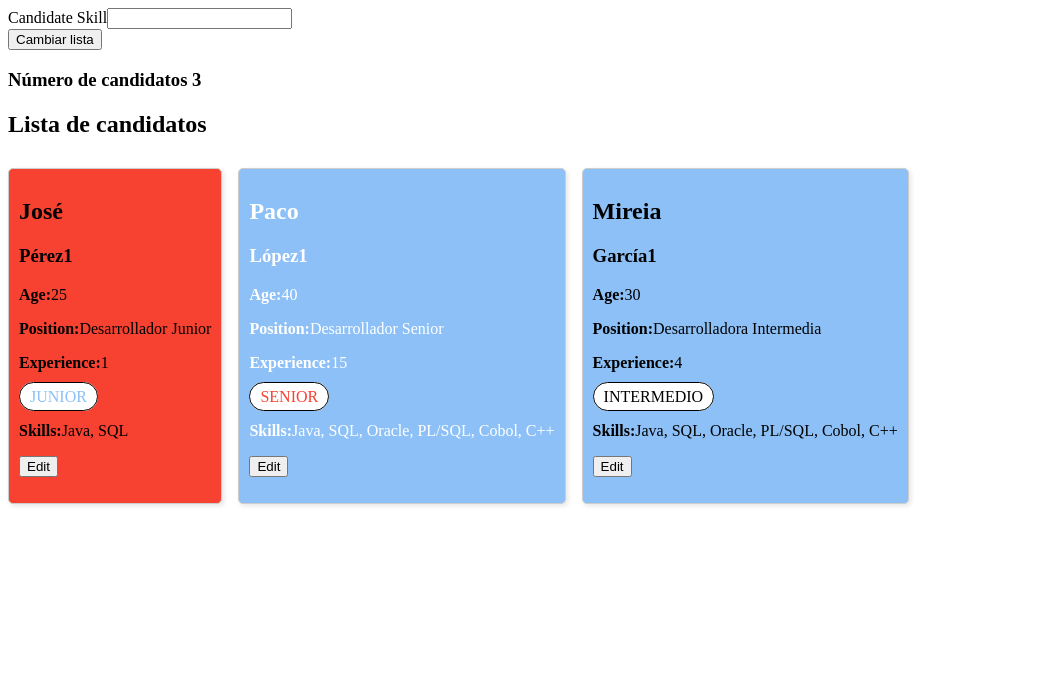
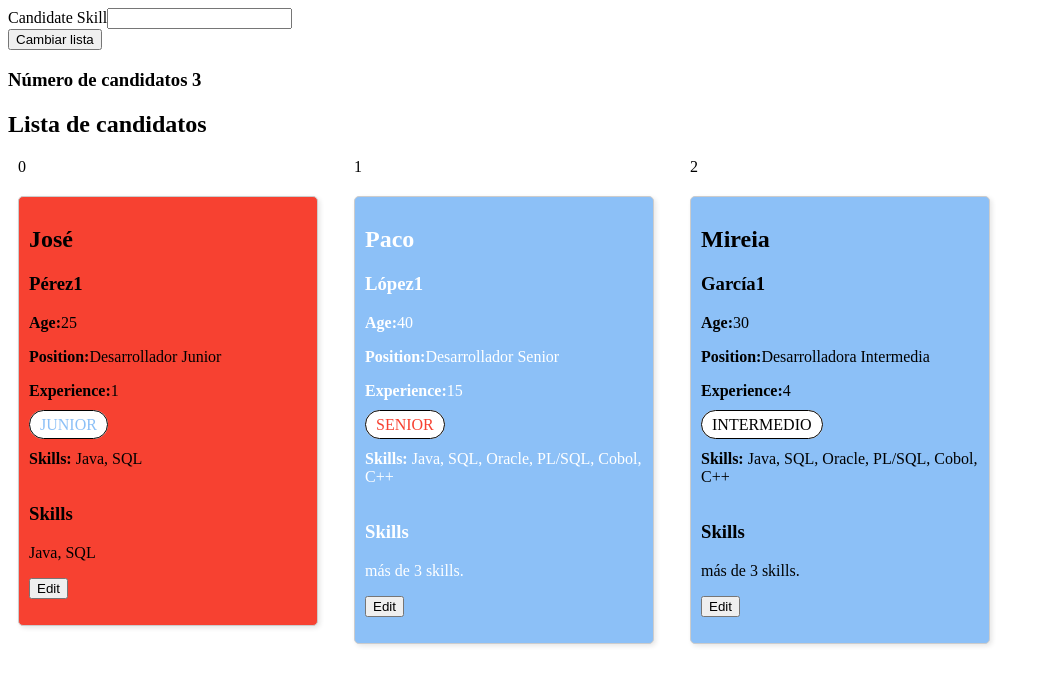
Before and after one commit to alexseik/angular-101-day-2, an Angular app: page / in a window 1280 px wide. Shown: the top 684 px of the page, without its empty margins (0-1047 px from the left). Built offline with nearby package versions, Linux system fonts and the light colour scheme.

Commit message:
feat: resolve until ngFor

```diff
--- a/src/app/app.component.html
+++ b/src/app/app.component.html
@@ -17,17 +17,15 @@
   </div>
   <app-candidate-list #list>
     <h2 title>Lista de candidatos</h2>
-    <app-candidate
-      [candidate]="candidates[0]"
-      (select)="selectCandidate($event)"
-    ></app-candidate>
-    <app-candidate
-      [candidate]="candidates[1]"
-      (select)="selectCandidate($event)"
-    ></app-candidate>
-    <app-candidate
-      [candidate]="candidates[2]"
-      (select)="selectCandidate($event)"
-    ></app-candidate
-  ></app-candidate-list>
+    <div
+      class="candidate-box"
+      *ngFor="let candidate of candidates; let i = index; trackBy: trackById"
+    >
+      <span>{{ i }}</span>
+      <app-candidate
+        [candidate]="candidate"
+        (select)="selectCandidate($event)"
+      ></app-candidate>
+    </div>
+  </app-candidate-list>
 </div>
--- a/src/app/app.component.scss
+++ b/src/app/app.component.scss
@@ -0,0 +1,7 @@
+.candidate-box {
+  margin: 0 10px;
+  width: 300px;
+  display: flex;
+  flex-direction: column;
+  gap: 10px;
+}
--- a/src/app/app.component.ts
+++ b/src/app/app.component.ts
@@ -83,4 +83,8 @@ export class AppComponent implements OnInit {
   selectCandidate(candidate: Candidate) {
     this.selectedCandidate = candidate;
   }
+
+  trackById(index: number, item: Candidate) {
+    return item.id;
+  }
 }
--- a/src/app/components/candidate/candidate.component.html
+++ b/src/app/components/candidate/candidate.component.html
@@ -13,13 +13,37 @@
   <div *ngIf="candidate.experience > 5">
     <span class="label senior">SENIOR</span>
   </div> -->
-  <div [ngSwitch]="experienceLabel">
+  <ng-container [ngSwitch]="experienceLabel">
     <div *ngSwitchCase="'junior'"><span class="label junior">JUNIOR</span></div>
     <div *ngSwitchCase="'midlevel'">
       <span class="label intermediate">INTERMEDIO</span>
     </div>
     <div *ngSwitchCase="'senior'"><span class="label senior">SENIOR</span></div>
+  </ng-container>
+  <p><strong>Skills:</strong> {{ candidate.skills.join(", ") }}</p>
+  <div class="skills">
+    <h3>Skills</h3>
+    <div
+      *ngIf="candidate.skills.length < 4; else moreSkills"
+      class="skills__name"
+    >
+      {{ candidate.skills.join(", ") }}
+    </div>
+    <ng-template #moreSkills>
+      <div
+        class="skills__more"
+        *ngIf="!showMoreSkills; else allSkills"
+        (click)="toggleMoreSkills()"
+      >
+        más de 3 skills.
+      </div>
+      <ng-template #allSkills>
+        <div>
+          {{ candidate.skills.join(", ") }}
+          <button (click)="toggleMoreSkills()">X</button>
+        </div>
+      </ng-template>
+    </ng-template>
   </div>
-  <p><strong>Skills:</strong>{{ candidate.skills.join(", ") }}</p>
   <p><button data-testid="candidate-edit" (click)="doEdit()">Edit</button></p>
 </div>
--- a/src/app/components/candidate/candidate.component.ts
+++ b/src/app/components/candidate/candidate.component.ts
@@ -58,6 +58,7 @@ export class CandidateComponent
   public surname: string = '';
   public cssClasses: any = {};
   public colorStyle: string = '';
+  showMoreSkills = false;
   private _candidate!: Candidate;
 
   ngOnChanges(changes: SimpleChanges) {
@@ -109,4 +110,8 @@ export class CandidateComponent
       ? 'midlevel'
       : 'senior';
   }
+
+  toggleMoreSkills() {
+    this.showMoreSkills = !this.showMoreSkills;
+  }
 }
```
